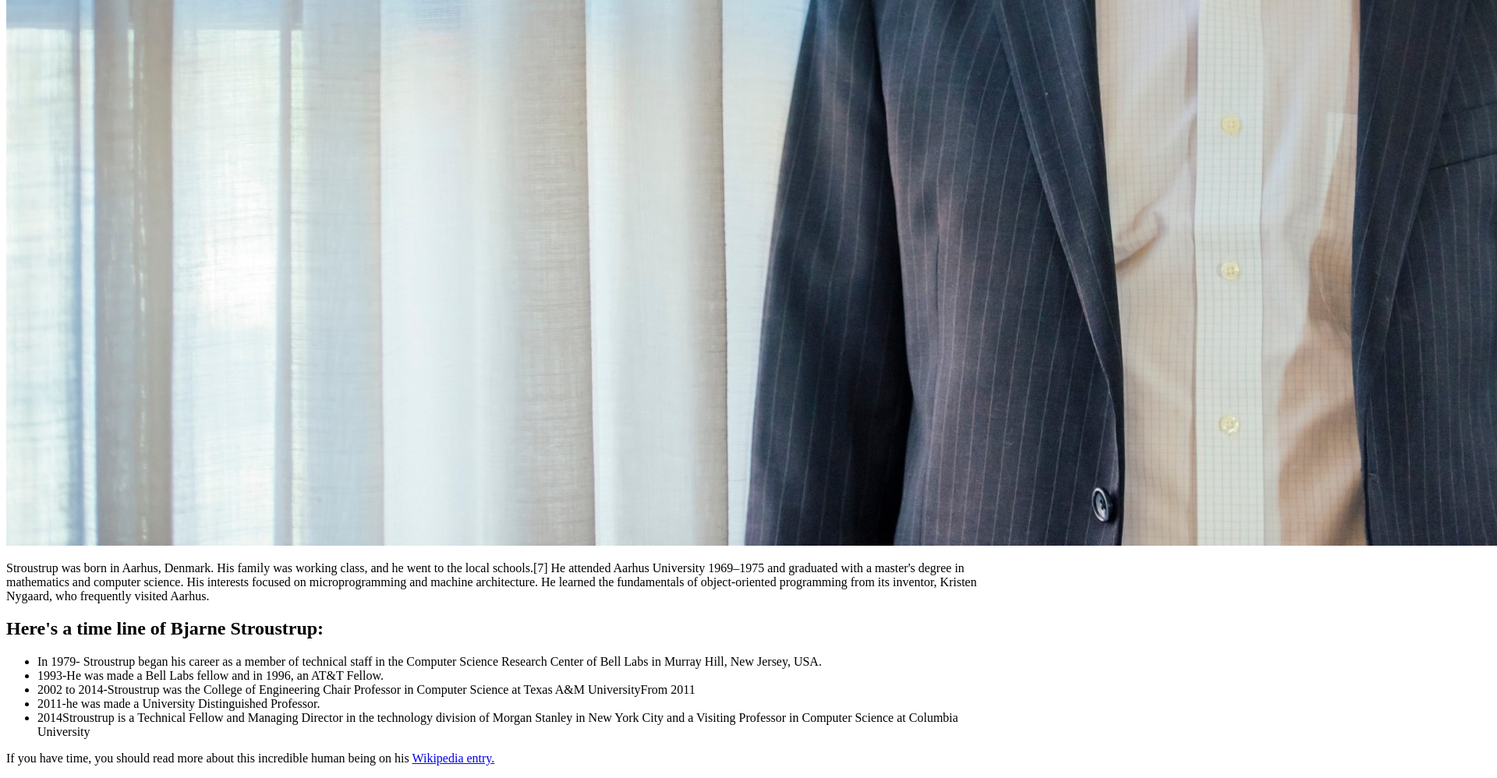
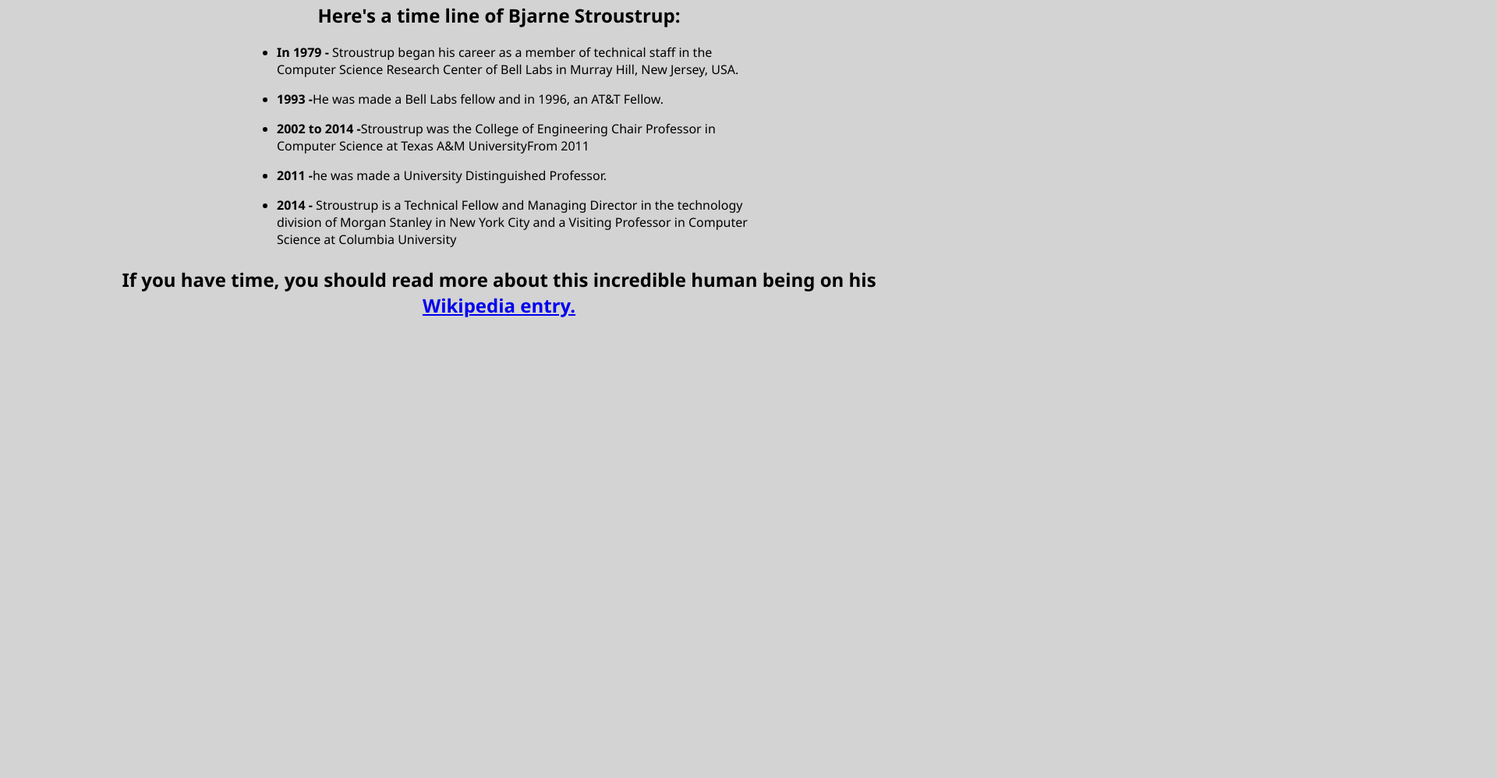
Before and after one commit to Trictonicmp/MicroverseTrialsStanleyAmaury, a plain HTML site: page index.html in a window 1280 px wide. Shown: the part 1058-2056 px from the top of the page at 78% size, 1920 px wide, since content can reach past the window. After the commit the page ends 1490 px from the top, so only its background shows below. Drawn offline with Linux system fonts and the light colour scheme.

Commit message:
add styles to the page

```diff
--- a/css/style.css
+++ b/css/style.css
@@ -0,0 +1,76 @@
+body{
+    background: lightgray;
+    font-family: 'Segoe UI', Tahoma, Geneva, Verdana, sans-serif;
+}
+
+nav{
+    margin: 3em auto 0 auto;
+}
+
+#title
+{
+    text-align: center;
+    font-size: 3em;
+}
+nav div h3{
+    font-weight: 100;
+    font-size: 1rem;
+    text-align: center;
+}
+
+
+.images-section{
+    margin: 0 auto;
+    padding: 2em;
+    width: calc(100% - 4em);
+    background-color: white;
+}
+
+.images-section .images{
+    width: 100%;
+    max-width: 1000px;
+    margin: 0 auto;
+}
+
+.images-section .images img{
+    display: block;
+    width: auto;
+    height: auto;
+    max-width: 100%;
+    margin: 0 auto;
+}
+
+.images #image-caption{
+    padding: 0 1em;
+}
+
+#tribute-info{
+    width: 100%;
+    max-width: 650px;
+    margin: 0 auto;
+}
+
+#tribute-info h1{
+    text-align: center;
+}
+
+#tribute-info ul li{
+    margin: 1em 0;
+}
+
+#tribute-info .year{
+    font-weight: bold;
+}
+
+#footer
+{
+    margin: 0 auto;
+    width: 100%;
+    max-width: 1000px;
+}
+
+#footer p{
+    text-align: center;
+    font-size: 1.5em;
+    font-weight: bold;
+}
--- a/index.html
+++ b/index.html
@@ -14,10 +14,10 @@
       <h3>He is the creator of C++ programming language</h3>
     </div>
   </nav>
-  <section>
-    <div class="images" id="image-div">
+  <section class="images-section">
+    <div class="images" id="img-div">
       <img id="image" src="images/Bjarne_Stroustrup_UC3M_2-1.jpg" alt="">
-      <p id="image-caption">Stroustrup was born in Aarhus, Denmark. His family was working class, and he went to the local schools.[7] He attended Aarhus University 1969–1975 and graduated with a master's degree in mathematics and computer science. His interests focused on microprogramming and machine architecture. He learned the fundamentals of object-oriented programming from its inventor, Kristen Nygaard, who frequently visited Aarhus.</p>
+      <p id="img-caption">Stroustrup was born in Aarhus, Denmark. His family was working class, and he went to the local schools.[7] He attended Aarhus University 1969–1975 and graduated with a master's degree in mathematics and computer science. His interests focused on microprogramming and machine architecture. He learned the fundamentals of object-oriented programming from its inventor, Kristen Nygaard, who frequently visited Aarhus.</p>
     </div>
   </section>
   <section id="tribute-info">
@@ -25,16 +25,19 @@
       <h1>Here's a time line of Bjarne Stroustrup:</h1>
       <div class="list-item">
         <ul>
-          <li><span class="year">In 1979-</span> Stroustrup began his career as a member of technical staff in the Computer Science Research Center of Bell Labs in Murray Hill, New Jersey, USA.</li>
-          <li><span class="year">1993-</span>He was made a Bell Labs fellow and in 1996, an AT&T Fellow.</li>
-          <li><span class="year">2002 to 2014-</span>Stroustrup was the College of Engineering Chair Professor in Computer Science at Texas A&M UniversityFrom 2011</li>
-          <li><span class="year">2011-</span>he was made a University Distinguished Professor.</li>
-          <li><span class="year">2014</span>Stroustrup is a Technical Fellow and Managing Director in the technology division of Morgan Stanley in New York City and a Visiting Professor in Computer Science at Columbia University</li>
+          <li><span class="year">In 1979 -</span> Stroustrup began his career as a member of technical staff in the Computer Science Research Center of Bell Labs in Murray Hill, New Jersey, USA.</li>
+          <li><span class="year">1993 -</span>He was made a Bell Labs fellow and in 1996, an AT&T Fellow.</li>
+          <li><span class="year">2002 to 2014 -</span>Stroustrup was the College of Engineering Chair Professor in Computer Science at Texas A&M UniversityFrom 2011</li>
+          <li><span class="year">2011 -</span>he was made a University Distinguished Professor.</li>
+          <li><span class="year">2014 - </span>Stroustrup is a Technical Fellow and Managing Director in the technology division of Morgan Stanley in New York City and a Visiting Professor in Computer Science at Columbia University</li>
         </ul>
-        <p>If you have time, you should read more about this incredible human being on his <a id="tribute-link" target="_blank" href="https://en.wikipedia.org/wiki/Bjarne_Stroustrup
-          ">Wikipedia entry.</a></p>
+
       </div>
     </div>
+  </section>
+  <section id="footer">
+    <p>If you have time, you should read more about this incredible human being on his <a id="tribute-link" target="_blank" href="https://en.wikipedia.org/wiki/Bjarne_Stroustrup
+    ">Wikipedia entry.</a></p>
   </section>
 </div>
     <script src="https://cdn.freecodecamp.org/testable-projects-fcc/v1/bundle.js"></script>
```
